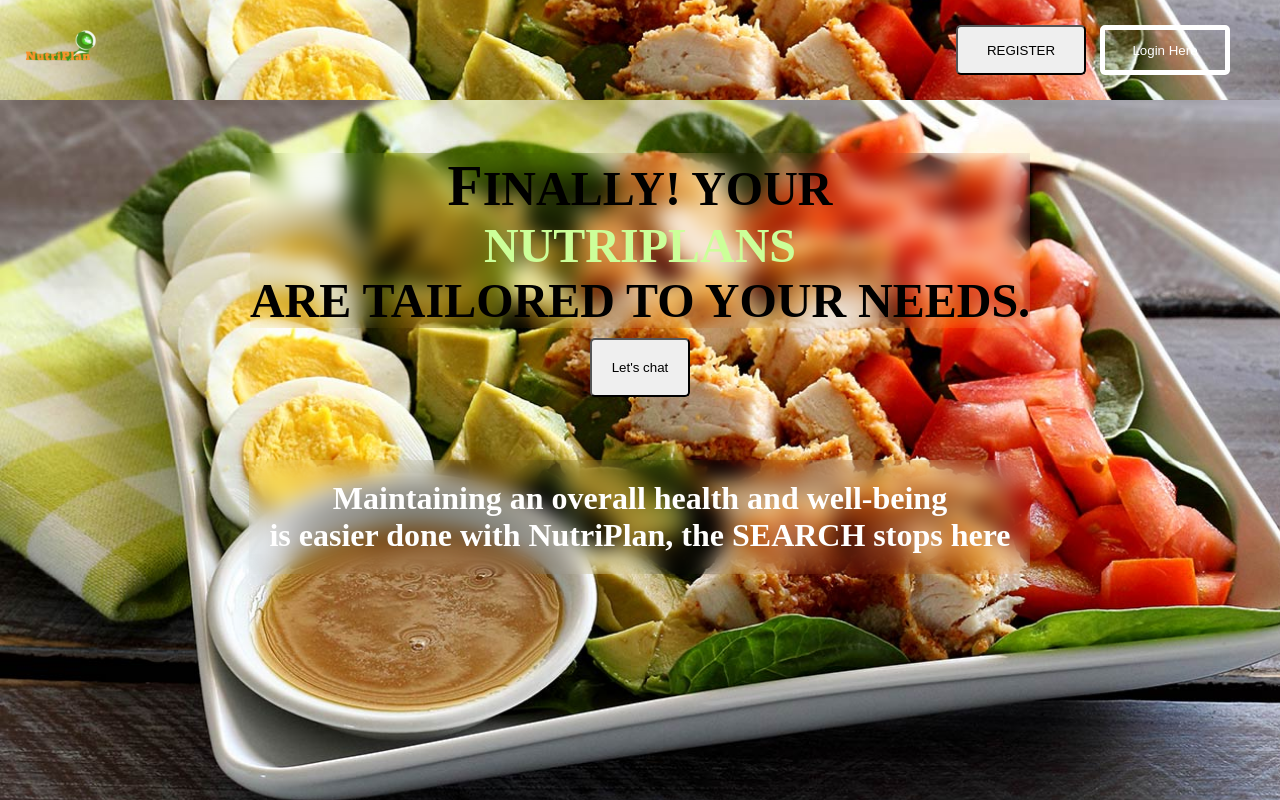
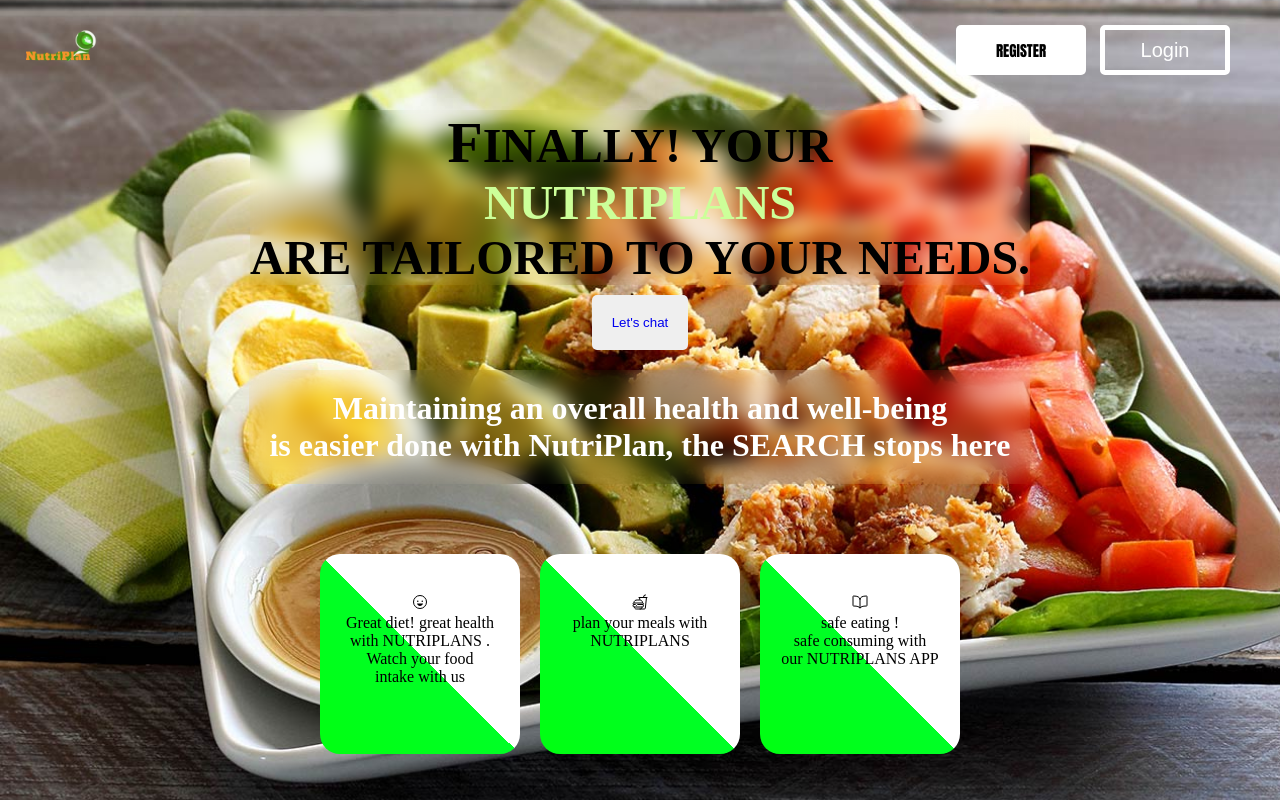
Before and after one commit to DadoveNonye/NutriPlan, a Flask app: page /home in a window 1280 px wide. Run offline with Flask 3, Linux system fonts and the light colour scheme.

Commit message:
{update}

```diff
--- a/app/auth/routes.py
+++ b/app/auth/routes.py
@@ -23,18 +23,18 @@ def home():
 @bp.route('/login', methods=['GET', 'POST'])
 def login():
     if current_user.is_authenticated:
-        return redirect(url_for('index'))
+        return redirect(url_for('auth.index'))
     form = LoginForm()
     if form.validate_on_submit():
         user = db.session.scalar(sa.select(User).where(
             User.username == form.username.data))
         if user is None or not user.check_password(form.password.data):
-            flash('Invalid username or password')
+            flash('Invalid username or password', 'error')
             return redirect(url_for('auth.login'))
         login_user(user, remember=form.remember_me.data)
         next_page = request.args.get('next')
         if not next_page or urlsplit(next_page).netloc != '':
-            next_page = url_for('index')
+            next_page = url_for('auth.index')
         return redirect(next_page)
     return render_template('login.html', title=login, form=form)
 
--- a/app/static/css/homepage.css
+++ b/app/static/css/homepage.css
@@ -3,11 +3,20 @@
   padding: 0;
   box-sizing: border-box;
 }
+
+body{
+    background-image: url("../images/nutriimage4.jpeg");
+
+    background-size: cover;
+    background-repeat: no-repeat;
+    background-position: center;
+}
 .homepage #navbar {
-  background-image: url("../images/nutriimage4.jpeg");
-  background-size: cover;
+  /* background-image: url("../images/nutriimage4.jpeg"); */
+  background-color: transparent;
+ /* background-size: cover;
   background-repeat: no-repeat;
-  background-position: center;
+  background-position: center; */
   z-index: 100;
   border: none;
 }
@@ -18,12 +27,12 @@
   margin-left: 10px;
 }
 .home-page-hero {
-  background-image: url("../images/nutriimage4.jpeg");
-  height: 100vh;
+  /* background-image: url("../images/nutriimage4.jpeg"); */
+  /* height: 100vh;
   background-size: cover;
   background-repeat: no-repeat;
   background-position: center;
-  position: relative;
+  position: relative; */
   display: flex;
   flex-direction: column;
   text-align: center;
@@ -53,10 +62,14 @@
 .btn a{
     color: #000;
     margin: 0%;
+    font-size: 15px;
+    font-family: Impact, sans-serif;
 }
 .btn1 a{
     color: white;
     margin: 0%;
+    font-size:20px;
+    font-weight: 500;
 }
 .btn{
     width: 130px;
@@ -65,6 +78,8 @@
   transition: 1.5s;
   border-radius: 5px;
   margin-right: 10px;
+  border: none;
+  background-color: white;
 }
 .btn:hover {
     transform: scale(1.1);
@@ -85,3 +100,26 @@
 .btt{
    margin-right: 50px;
 }
+#cards{
+    display: flex;
+    align-items: center;
+    justify-content: center;
+
+    margin-top: 50px;
+}
+#cards #card1{
+    height: 200px;
+   width: 200px;
+   border-radius: 10%;
+   background:  linear-gradient(45deg,#00ff11 0%,#00ff26 50%,white 50%,white 100%);
+   margin: 10px;
+
+
+}
+
+
+
+#card-text{
+    text-align: center;
+    margin-top:20%;
+}
--- a/app/static/css/style.css
+++ b/app/static/css/style.css
@@ -112,8 +112,8 @@ nav > ul > li:hover::after {
 }
 
 .hero-background-image .chat:hover {
-  background-color: #ccff99;
-  transition: background-color 0.5s ease-in-out;
+  transform: scale(1.1);
+  transition:  0.5s ease-in-out;
 }
 
 .hero-background-image .nutriBR {
@@ -292,7 +292,7 @@ form{
   color: #333;
   margin-right: 10px;
   position: absolute;
-  top: 70px;
+  top: 50px;
 }
 
 .container label {
@@ -357,9 +357,20 @@ form{
   transform: translateY(-80%);
   pointer-events: none;
 }
+.eyel{
+    position: absolute;
+    right: 0px;
+    top: 50%;
+}
 .eye {
     position: absolute;
     right: 0px;
-    top: 50%;
+    top: 32%;
+     transform: translateY(-80%);
+}
+.eye1{
+    position: absolute;
+    right: 0px;
+    top:72%;
 
 }
--- a/app/templates/homepage.html
+++ b/app/templates/homepage.html
@@ -34,7 +34,7 @@
             <a href="{{ url_for('auth.register') }}">REGISTER</a>
         </button>
         <button class="btn1" id="mealPlanDirection">
-          <a href="{{ url_for('auth.login') }}">Login Here</a>
+          <a href="{{ url_for('auth.login') }}">Login</a>
         </button>
         </div>
       </section>
@@ -42,16 +42,39 @@
     <section class="hero-section home-page-hero">
         <div class="hero-background-image">
             <h1>FINALLY! YOUR <p class="nutriBR">NUTRIPLANS</p>ARE TAILORED TO YOUR NEEDS.</h1>
-            <button class="chat">Let's chat</button>
+            <button class="chat" style="border: none; "><a href="{{ url_for('auth.login') }}"> Let's chat</a></button>
         </div>
         <div>
             <p class="p">
               Maintaining an overall health and well-being</b>
                 <br>  is easier done with NutriPlan,
                     the SEARCH stops here</b>
+
        </p>
+
     </div>
     </section>
-    <section></section>
+  <section>
+    <div id="cards">
+        <div id="card1">
+            <p id="card-text"><ion-icon name="happy-outline"></ion-icon><br>Great diet! great health<br> with NUTRIPLANS .
+               <br> Watch your food <br>intake with us
+            </p>
+        </div>
+        <div id="card1">
+
+            <p id="card-text"><ion-icon  name="fast-food-outline"></ion-icon> <br> plan your meals with NUTRIPLANS</p>
+        </div>
+
+    <BR>
+     <div id="card1">
+            <p id="card-text"><ion-icon name="book-outline"></ion-icon><br>
+             safe eating !<br>safe consuming with<br> our NUTRIPLANS APP
+            </p>
+
+        </div>   </div>
+  </section>
   </body>
+  <script type="module" src="https://unpkg.com/ionicons@7.1.0/dist/ionicons/ionicons.esm.js"></script>
+<script nomodule src="https://unpkg.com/ionicons@7.1.0/dist/ionicons/ionicons.js"></script>
 </html>
--- a/nutriplan.py
+++ b/nutriplan.py
@@ -1,4 +1,6 @@
 from app import create_app, db
+import sqlalchemy as sa
+import sqlalchemy.orm as so
 from app.models import User, MealPlan , Meal, FoodItem, FoodIntake
 
 app = create_app()
@@ -7,4 +9,4 @@ app = create_app()
 @app.shell_context_processor
 def make_shell_context():
     return {'db': db, 'User': User, 'MealPlan': MealPlan, 'Meal': Meal,
-            'FoodItem': FoodItem, 'FoodIntake': FoodIntake}
+            'FoodItem': FoodItem, 'FoodIntake': FoodIntake, 'sa': sa, 'so': so}
```
Also changed, not shown: app/auth/forms.py (+6 -3 lines), app/templates/login.html (+13 -2 lines), app/templates/register.html (+32 -0 lines).
